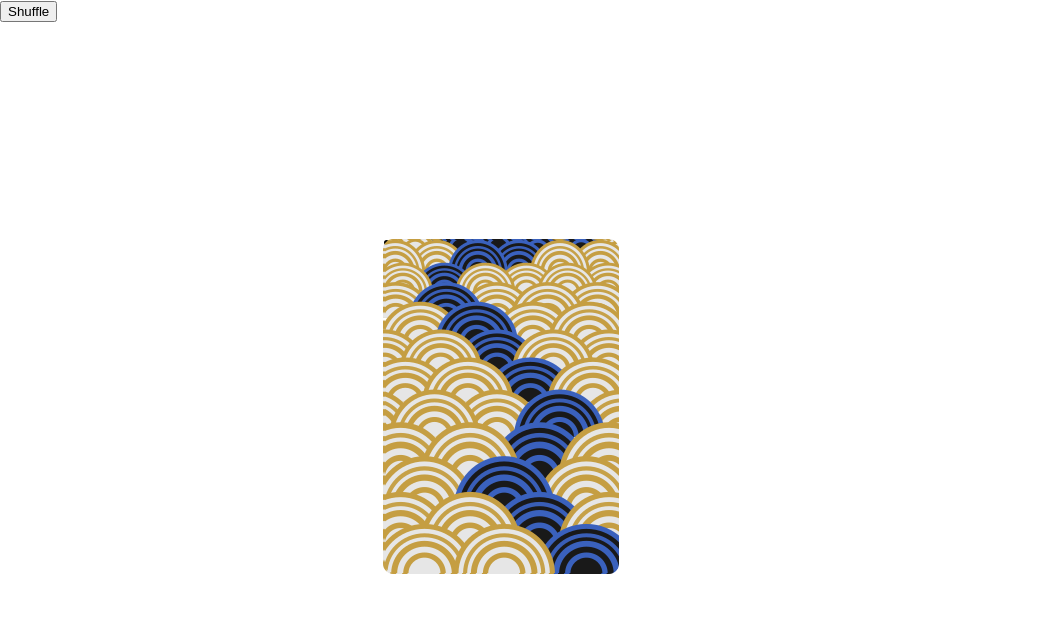
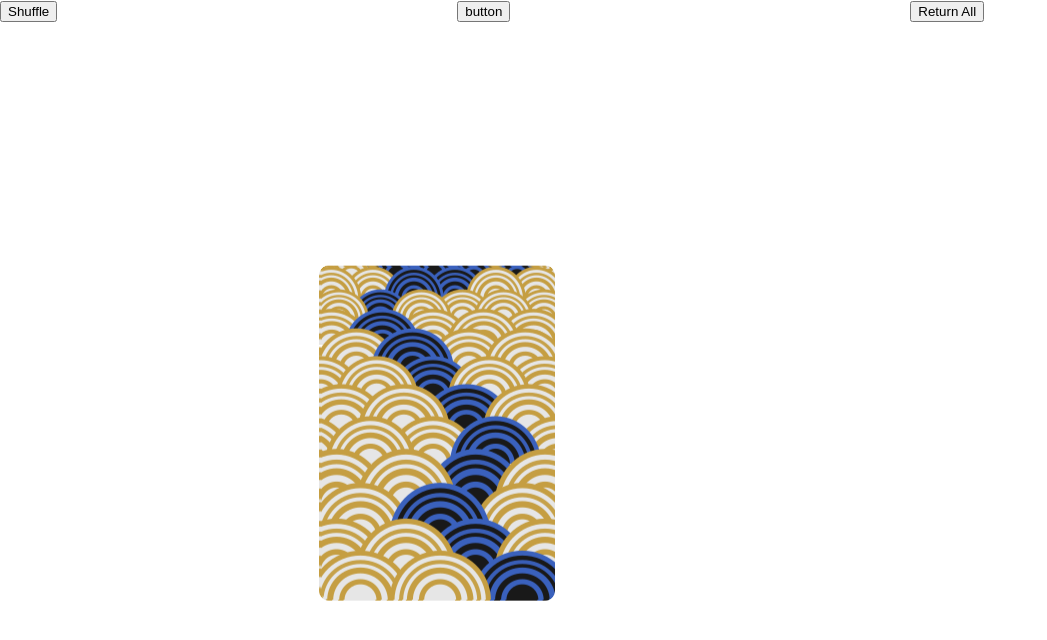
Before and after one commit to pedersongw/blackjack, a React (Create React App) app: page / in a window 1280 px wide. Shown: the top 640 px of the page, without its empty margins (0-1047 px from the left). Built offline with nearby package versions, Linux system fonts and the light colour scheme.

Commit message:
experiments with dealing card from a shuffled deck and returning dealt cards

```diff
--- a/src/App.js
+++ b/src/App.js
@@ -1,12 +1,10 @@
 import "./App.css";
 import Main from "./components/Main";
-import Shuffle from "./components/Shuffle";
-import Test from "./components/Test";
 
 function App() {
   return (
     <div className="App">
-      <Shuffle />
+      <Main />
     </div>
   );
 }
--- /dev/null
+++ b/src/components/Card.jsx
@@ -0,0 +1,53 @@
+import React, { useState, useEffect } from "react";
+import { useSpring, animated } from "@react-spring/web";
+import styles from "./Card.module.css";
+
+import abstractClouds from "../svg_playing_cards/backs/png_96_dpi/abstract_clouds.png";
+
+const Card = (props) => {
+  const [cards, setCards] = useState([]);
+  const [flipped, setFlipped] = useState(true);
+  const spring = useSpring({
+    transform: `perspective(600px) scale(${flipped ? 1 : 0.5}) rotateX(${
+      flipped ? 180 : 0
+    }deg)`,
+  });
+
+  useEffect(() => {
+    setFlipped(!flipped);
+  }, []);
+
+  return (
+    <React.Fragment>
+      <animated.div
+        id={styles.front}
+        className={styles.face}
+        onClick={() => {
+          console.log("clicked");
+          setFlipped(!flipped);
+          props.returnCard(props.index);
+        }}
+        style={{
+          ...spring,
+          backfaceVisibility: "hidden",
+        }}
+      ></animated.div>
+      <animated.div
+        className={styles.face}
+        onClick={() => {
+          console.log("clicked");
+          setFlipped(!flipped);
+          props.returnCard(props.index);
+        }}
+        style={{
+          ...spring,
+          backfaceVisibility: "hidden",
+          rotateX: "180deg",
+          backgroundImage: `url(${props.background})`,
+        }}
+      ></animated.div>
+    </React.Fragment>
+  );
+};
+
+export default Card;
--- /dev/null
+++ b/src/components/Card.module.css
@@ -0,0 +1,15 @@
+.face {
+  position: absolute;
+  top: 0;
+  left: 0;
+  height: 333px;
+  width: 234px;
+}
+
+#front {
+  background-image: url("../svg_playing_cards/other/png_96_dpi/hearts_ace_large_pip.png");
+}
+
+#back {
+  background-image: url("../svg_playing_cards/backs/png_96_dpi/frog.png");
+}
--- a/src/components/Main.jsx
+++ b/src/components/Main.jsx
@@ -1,40 +1,105 @@
 import React, { useState } from "react";
-import { useSpring, animated } from "@react-spring/web";
+import { useTransition, animated } from "@react-spring/web";
+
+import Card from "./Card";
+import Shuffle from "./Shuffle";
+
 import styles from "./Main.module.css";
 
+import abstractClouds from "../svg_playing_cards/backs/png_96_dpi/abstract_clouds.png";
+import abstractScene from "../svg_playing_cards/backs/png_96_dpi/abstract_scene.png";
+import abstract from "../svg_playing_cards/backs/png_96_dpi/abstract.png";
+import astronaut from "../svg_playing_cards/backs/png_96_dpi/astronaut.png";
+import blue from "../svg_playing_cards/backs/png_96_dpi/blue.png";
+import blue2 from "../svg_playing_cards/backs/png_96_dpi/blue2.png";
+import cars from "../svg_playing_cards/backs/png_96_dpi/cars.png";
+import castle from "../svg_playing_cards/backs/png_96_dpi/castle.png";
+import fish from "../svg_playing_cards/backs/png_96_dpi/fish.png";
+import frog from "../svg_playing_cards/backs/png_96_dpi/frog.png";
+import red from "../svg_playing_cards/backs/png_96_dpi/red.png";
+import red2 from "../svg_playing_cards/backs/png_96_dpi/red2.png";
+
 const Main = () => {
-  const [flipped, setFlipped] = useState(false);
-  const spring = useSpring({
-    transform: `perspective(600px) scale(${flipped ? 0.5 : 1}) rotateX(${
-      flipped ? 180 : 0
-    }deg)`,
-    config: { mass: 5, tension: 500, friction: 80 },
+  const whereDot = () => {
+    return [window.innerWidth / 4, window.innerHeight / 3];
+  };
+  const [cards, setCards] = useState([]);
+  const [background, setBackground] = useState([
+    abstractClouds,
+    abstractScene,
+    red2,
+    abstract,
+    astronaut,
+    blue,
+    cars,
+    castle,
+    fish,
+    blue2,
+    frog,
+    red,
+  ]);
+
+  const changeBackground = () => {
+    let bg = [...background];
+    bg.unshift(bg.pop());
+    console.log(bg);
+    setBackground(bg);
+  };
+
+  const transitions = useTransition(cards, {
+    from: {
+      transform: `translate3d(${whereDot()[0]}px, ${whereDot()[1]}px, 0)`,
+    },
+    enter: { transform: `translate3d(0px, 0px, 0)` },
+    leave: {
+      transform: `translate3d(${whereDot()[0]}px, ${whereDot()[1]}px, 0)`,
+    },
+    trail: 200,
   });
-  const secondSpring = useSpring({
-    transform: flipped ? `translate3d(400px,0,0)` : `translate3d(0px,0,0)`,
-  });
+
+  const returnCard = (index) => {
+    setCards((prevCards) => {
+      let arr = [...cards];
+      arr.splice(index, 1);
+      return arr;
+    });
+  };
+
   return (
-    <animated.div className={styles.card} style={secondSpring}>
-      <animated.div
-        id={styles.front}
-        className={styles.face}
-        onClick={() => setFlipped(!flipped)}
-        style={{
-          ...spring,
-          backfaceVisibility: "hidden",
-        }}
-      ></animated.div>
-      <animated.div
-        id={styles.back}
-        className={styles.face}
-        onClick={() => setFlipped(!flipped)}
-        style={{
-          ...spring,
-          backfaceVisibility: "hidden",
-          rotateX: "180deg",
-        }}
-      ></animated.div>
-    </animated.div>
+    <div>
+      {transitions((anim, item, t, i) => (
+        <animated.div className={styles.card} style={anim}>
+          <Card
+            index={i}
+            returnCard={returnCard}
+            background={background[0]}
+            changeBackground={changeBackground}
+          />
+        </animated.div>
+      ))}
+
+      <Shuffle
+        xy={whereDot()}
+        background={background[0]}
+        changeBackground={changeBackground}
+      />
+      <button
+        className={styles.button}
+        onClick={() =>
+          setCards((prevCards) => {
+            console.log("clicked");
+            let cards = [...prevCards];
+            cards.push([0, 0]);
+            return cards;
+          })
+        }
+      >
+        button
+      </button>
+      <button className={styles.button} onClick={() => setCards([])}>
+        Return All
+      </button>
+    </div>
   );
 };
 
--- a/src/components/Main.module.css
+++ b/src/components/Main.module.css
@@ -1,19 +1,8 @@
 .card {
-  position: relative;
+  position: absolute;
+  z-index: 2;
 }
 
-.face {
-  position: absolute;
-  top: 0;
-  left: 0;
-  height: 333px;
-  width: 234px;
+.button {
+  margin-left: 400px;
 }
-
-#front {
-  background-image: url("../svg_playing_cards/other/png_96_dpi/hearts_ace_large_pip.png");
-}
-
-#back {
-  background-image: url("../svg_playing_cards/backs/png_96_dpi/frog.png");
-}
--- a/src/components/Shuffle.jsx
+++ b/src/components/Shuffle.jsx
@@ -2,46 +2,12 @@ import React, { useState, useEffect, useRef, createElement } from "react";
 import { useSprings, animated } from "@react-spring/web";
 import styles from "./Shuffle.module.css";
 
-import abstractClouds from "../svg_playing_cards/backs/png_96_dpi/abstract_clouds.png";
-import abstractScene from "../svg_playing_cards/backs/png_96_dpi/abstract_scene.png";
-import abstract from "../svg_playing_cards/backs/png_96_dpi/abstract.png";
-import astronaut from "../svg_playing_cards/backs/png_96_dpi/astronaut.png";
-import blue from "../svg_playing_cards/backs/png_96_dpi/blue.png";
-import blue2 from "../svg_playing_cards/backs/png_96_dpi/blue2.png";
-import cars from "../svg_playing_cards/backs/png_96_dpi/cars.png";
-import castle from "../svg_playing_cards/backs/png_96_dpi/castle.png";
-import fish from "../svg_playing_cards/backs/png_96_dpi/fish.png";
-import frog from "../svg_playing_cards/backs/png_96_dpi/frog.png";
-import red from "../svg_playing_cards/backs/png_96_dpi/red.png";
-import red2 from "../svg_playing_cards/backs/png_96_dpi/red2.png";
-
-const Shuffle = () => {
+const Shuffle = (props) => {
   const [hk, setHk] = useState({});
   const [coords, setCoords] = useState([]);
   const [shuffling, setShuffling] = useState(false);
-  const [background, setBackground] = useState([
-    abstractClouds,
-    abstractScene,
-    abstract,
-    astronaut,
-    blue,
-    blue2,
-    cars,
-    castle,
-    fish,
-    frog,
-    red,
-    red2,
-  ]);
 
   const ref = useRef(null);
-
-  const changeBackground = () => {
-    let bg = [...background];
-    bg.unshift(bg.pop());
-    console.log(bg);
-    setBackground(bg);
-  };
 
   const [springs, api] = useSprings(
     coords.length,
@@ -62,9 +28,17 @@ const Shuffle = () => {
             onStart: () => {
               setShuffling(false);
             },
+            config: {
+              friction: 30,
+            },
           });
         } else {
-          api.current[i].start({ xy: [hk["h"], hk["k"]] });
+          api.current[i].start({
+            xy: [hk["h"], hk["k"]],
+            config: {
+              friction: 30,
+            },
+          });
         }
       }, Math.pow(i, 2));
     }
@@ -79,14 +53,18 @@ const Shuffle = () => {
           api.current[i].start({
             xy: [coords[i][0], coords[i][1]],
             onRest: () => {
-              changeBackground();
+              props.changeBackground();
               shuffleCenter();
             },
+            config: { friction: 100 },
           });
         } else {
-          api.current[i].start({ xy: [coords[i][0], coords[i][1]] });
+          api.current[i].start({
+            xy: [coords[i][0], coords[i][1]],
+            config: { friction: 100 },
+          });
         }
-      }, (51 - i) * 25);
+      }, Math.pow(51 - i, 2));
     }
   };
 
@@ -131,8 +109,12 @@ const Shuffle = () => {
   }, [coords]);
 
   return (
-    <div className={styles.wrapper}>
-      <div id={styles.dot} ref={ref}></div>
+    <React.Fragment>
+      <div
+        id={styles.dot}
+        ref={ref}
+        style={{ top: `${props.xy[1]}px`, left: `${props.xy[0]}px` }}
+      ></div>
       {springs.map((anim, index) => (
         <animated.div
           className={styles.dot}
@@ -141,7 +123,7 @@ const Shuffle = () => {
             transform: springs[index].xy.to(
               (x, y) => `translate3d(${x}px, ${y}px, 0)`
             ),
-            backgroundImage: `url(${background[0]})`,
+            backgroundImage: `url(${props.background})`,
           }}
         />
       ))}
@@ -149,7 +131,7 @@ const Shuffle = () => {
       <button onClick={() => shuffleOut()} disabled={shuffling}>
         Shuffle
       </button>
-    </div>
+    </React.Fragment>
   );
 };
 
--- a/src/components/Shuffle.module.css
+++ b/src/components/Shuffle.module.css
@@ -7,12 +7,6 @@
 
 #dot {
   position: absolute;
-  height: 5px;
-  width: 5px;
-  border-radius: 50%;
-  top: 30vh;
-  left: 30vw;
-  background-color: black;
 }
 
 .dot {
--- a/src/index.css
+++ b/src/index.css
@@ -1,13 +1,17 @@
+.App {
+  position: relative;
+}
+
 body {
   margin: 0;
-  font-family: -apple-system, BlinkMacSystemFont, 'Segoe UI', 'Roboto', 'Oxygen',
-    'Ubuntu', 'Cantarell', 'Fira Sans', 'Droid Sans', 'Helvetica Neue',
+  font-family: -apple-system, BlinkMacSystemFont, "Segoe UI", "Roboto", "Oxygen",
+    "Ubuntu", "Cantarell", "Fira Sans", "Droid Sans", "Helvetica Neue",
     sans-serif;
   -webkit-font-smoothing: antialiased;
   -moz-osx-font-smoothing: grayscale;
 }
 
 code {
-  font-family: source-code-pro, Menlo, Monaco, Consolas, 'Courier New',
+  font-family: source-code-pro, Menlo, Monaco, Consolas, "Courier New",
     monospace;
 }
```
